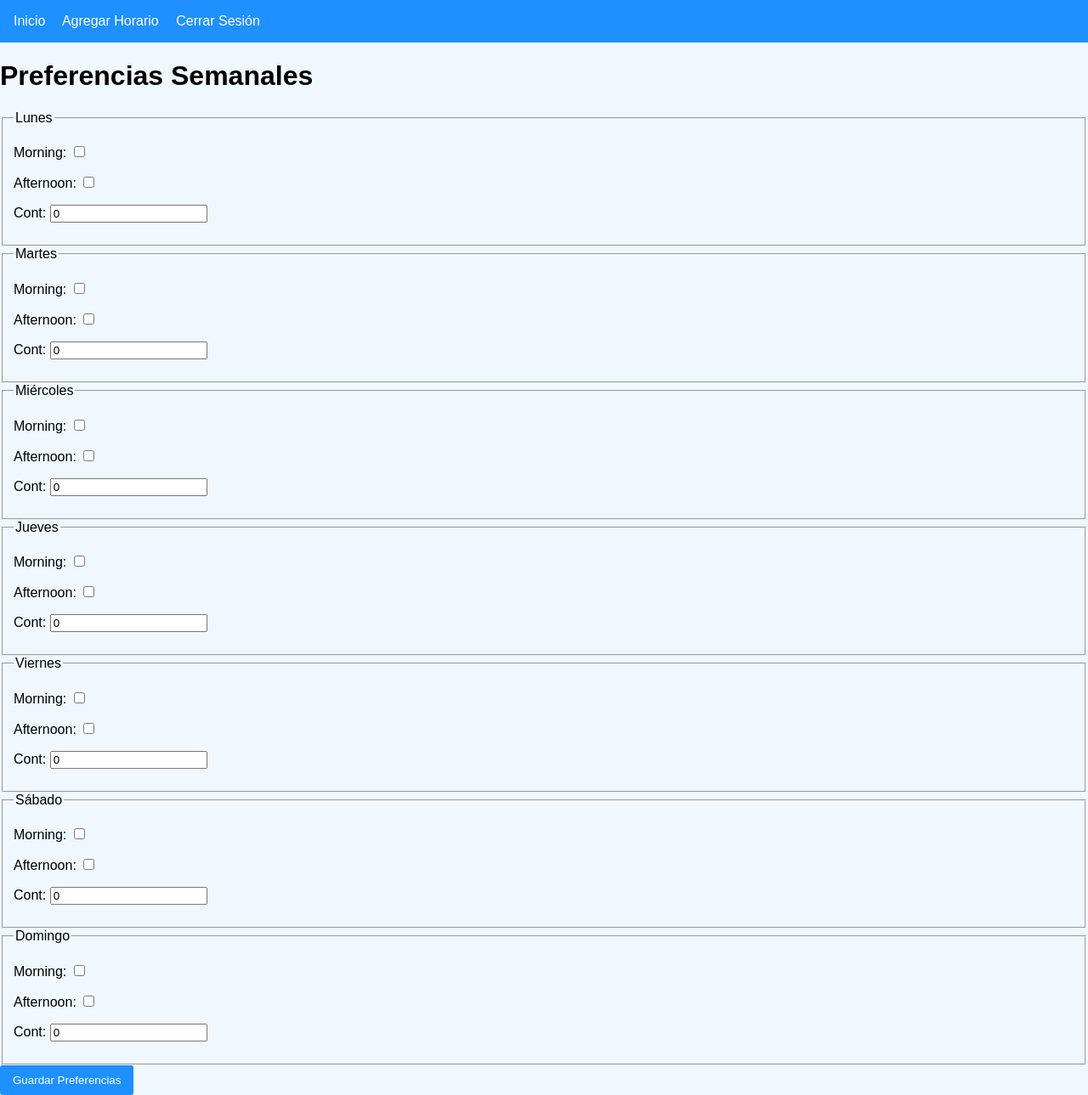
After one commit to FelipeHuertas1109/monitoria, a Django app: page /add/ in a window 1280 px wide. The commit adds this page. Shown: the whole page at 85% size. Run offline with Django 4.2, Linux system fonts and the light colour scheme; the visitor is signed in with stand-in values (Sample User, id 1); data comes from the database, SQL or seed files in the repository.

Commit message:
creacion de registrar horario

```diff
--- a/example/forms.py
+++ b/example/forms.py
@@ -9,10 +9,41 @@ class UserRegisterForm(UserCreationForm):
         model = User
         fields = ["username", "email", "password1", "password2"]
 
+# forms.py
 from django import forms
-from .models import monday
+from .models import Monday, Tuesday, Wednesday, Thursday, Friday, Saturday, Sunday
 
-class UserPreferencesForm(forms.ModelForm):
+class BaseDayPreferenceForm(forms.ModelForm):
+    """
+    Formulario base para las preferencias diarias con los campos en común.
+    """
     class Meta:
-        model = monday
-        fields = ['morning', 'afternoon']
+        fields = ['morning', 'afternoon', 'cont']
+
+class MondayForm(BaseDayPreferenceForm):
+    class Meta(BaseDayPreferenceForm.Meta):
+        model = Monday
+
+class TuesdayForm(BaseDayPreferenceForm):
+    class Meta(BaseDayPreferenceForm.Meta):
+        model = Tuesday
+
+class WednesdayForm(BaseDayPreferenceForm):
+    class Meta(BaseDayPreferenceForm.Meta):
+        model = Wednesday
+
+class ThursdayForm(BaseDayPreferenceForm):
+    class Meta(BaseDayPreferenceForm.Meta):
+        model = Thursday
+
+class FridayForm(BaseDayPreferenceForm):
+    class Meta(BaseDayPreferenceForm.Meta):
+        model = Friday
+
+class SaturdayForm(BaseDayPreferenceForm):
+    class Meta(BaseDayPreferenceForm.Meta):
+        model = Saturday
+
+class SundayForm(BaseDayPreferenceForm):
+    class Meta(BaseDayPreferenceForm.Meta):
+        model = Sunday
--- a/example/models.py
+++ b/example/models.py
@@ -1,10 +1,65 @@
 from django.db import models
 from django.contrib.auth.models import User
 
-class monday(models.Model):
+class Monday(models.Model):
     user = models.OneToOneField(User, on_delete=models.CASCADE)
     morning = models.BooleanField(default=False)
     afternoon = models.BooleanField(default=False)
+    cont = models.IntegerField(default=0)
 
     def __str__(self):
-        return f"Preferencias de {self.user.username}"
+        return f"Preferencias de {self.user.username} - Lunes"
+
+class Tuesday(models.Model):
+    user = models.OneToOneField(User, on_delete=models.CASCADE)
+    morning = models.BooleanField(default=False)
+    afternoon = models.BooleanField(default=False)
+    cont = models.IntegerField(default=0)
+
+    def __str__(self):
+        return f"Preferencias de {self.user.username} - Martes"
+
+class Wednesday(models.Model):
+    user = models.OneToOneField(User, on_delete=models.CASCADE)
+    morning = models.BooleanField(default=False)
+    afternoon = models.BooleanField(default=False)
+    cont = models.IntegerField(default=0)
+
+    def __str__(self):
+        return f"Preferencias de {self.user.username} - Miércoles"
+
+class Thursday(models.Model):
+    user = models.OneToOneField(User, on_delete=models.CASCADE)
+    morning = models.BooleanField(default=False)
+    afternoon = models.BooleanField(default=False)
+    cont = models.IntegerField(default=0)
+
+    def __str__(self):
+        return f"Preferencias de {self.user.username} - Jueves"
+
+class Friday(models.Model):
+    user = models.OneToOneField(User, on_delete=models.CASCADE)
+    morning = models.BooleanField(default=False)
+    afternoon = models.BooleanField(default=False)
+    cont = models.IntegerField(default=0)
+
+    def __str__(self):
+        return f"Preferencias de {self.user.username} - Viernes"
+
+class Saturday(models.Model):
+    user = models.OneToOneField(User, on_delete=models.CASCADE)
+    morning = models.BooleanField(default=False)
+    afternoon = models.BooleanField(default=False)
+    cont = models.IntegerField(default=0)
+
+    def __str__(self):
+        return f"Preferencias de {self.user.username} - Sábado"
+
+class Sunday(models.Model):
+    user = models.OneToOneField(User, on_delete=models.CASCADE)
+    morning = models.BooleanField(default=False)
+    afternoon = models.BooleanField(default=False)
+    cont = models.IntegerField(default=0)
+
+    def __str__(self):
+        return f"Preferencias de {self.user.username} - Domingo"
--- /dev/null
+++ b/example/templates/app/add_preferences.html
@@ -0,0 +1,47 @@
+<!-- templates/app/add_preferences.html -->
+
+{% extends 'app/base.html' %}
+
+{% block content %}
+  <h1>Preferencias Semanales</h1>
+  <form method="post">
+    {% csrf_token %}
+
+    <fieldset>
+      <legend>Lunes</legend>
+      {{ monday_form.as_p }}
+    </fieldset>
+
+    <fieldset>
+      <legend>Martes</legend>
+      {{ tuesday_form.as_p }}
+    </fieldset>
+
+    <fieldset>
+      <legend>Miércoles</legend>
+      {{ wednesday_form.as_p }}
+    </fieldset>
+
+    <fieldset>
+      <legend>Jueves</legend>
+      {{ thursday_form.as_p }}
+    </fieldset>
+
+    <fieldset>
+      <legend>Viernes</legend>
+      {{ friday_form.as_p }}
+    </fieldset>
+
+    <fieldset>
+      <legend>Sábado</legend>
+      {{ saturday_form.as_p }}
+    </fieldset>
+
+    <fieldset>
+      <legend>Domingo</legend>
+      {{ sunday_form.as_p }}
+    </fieldset>
+
+    <button type="submit">Guardar Preferencias</button>
+  </form>
+{% endblock %}
--- a/example/templates/app/base.html
+++ b/example/templates/app/base.html
@@ -57,6 +57,7 @@
         <div class="navbar">
             {% if user.is_authenticated %}
                 <a href="{% url 'index' %}">Inicio</a>
+                <a href="{% url 'add' %}">Agregar Horario</a>
                 <a href="{% url 'logout' %}">Cerrar Sesión</a>
             {% else %}
                 <a href="{% url 'login' %}">Iniciar Sesión</a>
--- a/example/urls.py
+++ b/example/urls.py
@@ -7,5 +7,5 @@ urlpatterns = [
     path('register/', views.register_view, name='register'),
     path('login/', views.login_view, name='login'),
     path('logout/', views.logout_view, name='logout'),
-    path('preferences/', views.user_preferences_view, name='user_preferences')
+    path('add/', views.add_preferences_view, name='add'),
 ]
--- a/example/views.py
+++ b/example/views.py
@@ -5,8 +5,6 @@ from django.contrib import messages
 from django.shortcuts import render, redirect
 from .forms import UserRegisterForm
 from datetime import datetime
-from .models import monday
-from .forms import UserPreferencesForm
 from django.contrib.auth.decorators import login_required
 import pytz
 
@@ -34,20 +32,6 @@ def index_view(request):
         })
     else:
         return redirect("login")  # Redirige a la vista de login si no está autenticado
-
-@login_required
-def user_preferences_view(request):
-    preferences, created = monday.objects.get_or_create(user=request.user)
-
-    if request.method == "POST":
-        form = UserPreferencesForm(request.POST, instance=preferences)
-        if form.is_valid():
-            form.save()
-            return redirect('success_page')  # Redirige a una página de éxito
-    else:
-        form = UserPreferencesForm(instance=preferences)
-
-    return render(request, 'app/preferences.html', {'form': form})
 
 def register_view(request):
     if request.method == "POST":
@@ -77,3 +61,73 @@ def logout_view(request):
     logout(request)
     messages.success(request, "Has cerrado sesión.")
     return redirect("login")
+
+# views.py
+from django.shortcuts import render, redirect
+from django.contrib.auth.decorators import login_required
+from .models import Monday, Tuesday, Wednesday, Thursday, Friday, Saturday, Sunday
+from .forms import (
+    MondayForm, TuesdayForm, WednesdayForm,
+    ThursdayForm, FridayForm, SaturdayForm, SundayForm
+)
+
+@login_required
+def add_preferences_view(request):
+    """
+    Vista para agregar o editar las preferencias de todos los días en una misma página.
+    La URL es /add/.
+    """
+    # Se obtienen o crean las instancias para cada día asociadas al usuario autenticado.
+    monday, _   = Monday.objects.get_or_create(user=request.user)
+    tuesday, _  = Tuesday.objects.get_or_create(user=request.user)
+    wednesday, _= Wednesday.objects.get_or_create(user=request.user)
+    thursday, _ = Thursday.objects.get_or_create(user=request.user)
+    friday, _   = Friday.objects.get_or_create(user=request.user)
+    saturday, _ = Saturday.objects.get_or_create(user=request.user)
+    sunday, _   = Sunday.objects.get_or_create(user=request.user)
+
+    if request.method == 'POST':
+        # Se instancian los formularios con los datos del POST y un prefix para diferenciarlos.
+        monday_form    = MondayForm(request.POST, instance=monday, prefix='mon')
+        tuesday_form   = TuesdayForm(request.POST, instance=tuesday, prefix='tue')
+        wednesday_form = WednesdayForm(request.POST, instance=wednesday, prefix='wed')
+        thursday_form  = ThursdayForm(request.POST, instance=thursday, prefix='thu')
+        friday_form    = FridayForm(request.POST, instance=friday, prefix='fri')
+        saturday_form  = SaturdayForm(request.POST, instance=saturday, prefix='sat')
+        sunday_form    = SundayForm(request.POST, instance=sunday, prefix='sun')
+
+        # Se valida que todos los formularios sean correctos.
+        if (monday_form.is_valid() and tuesday_form.is_valid() and wednesday_form.is_valid() and
+            thursday_form.is_valid() and friday_form.is_valid() and saturday_form.is_valid() and
+            sunday_form.is_valid()):
+
+            monday_form.save()
+            tuesday_form.save()
+            wednesday_form.save()
+            thursday_form.save()
+            friday_form.save()
+            saturday_form.save()
+            sunday_form.save()
+
+            # Redirige a la misma URL o a otra página de éxito.
+            return redirect('add')
+    else:
+        # En caso de GET se instancian los formularios con la instancia actual y un prefix.
+        monday_form    = MondayForm(instance=monday, prefix='mon')
+        tuesday_form   = TuesdayForm(instance=tuesday, prefix='tue')
+        wednesday_form = WednesdayForm(instance=wednesday, prefix='wed')
+        thursday_form  = ThursdayForm(instance=thursday, prefix='thu')
+        friday_form    = FridayForm(instance=friday, prefix='fri')
+        saturday_form  = SaturdayForm(instance=saturday, prefix='sat')
+        sunday_form    = SundayForm(instance=sunday, prefix='sun')
+
+    context = {
+        'monday_form': monday_form,
+        'tuesday_form': tuesday_form,
+        'wednesday_form': wednesday_form,
+        'thursday_form': thursday_form,
+        'friday_form': friday_form,
+        'saturday_form': saturday_form,
+        'sunday_form': sunday_form,
+    }
+    return render(request, 'app/add_preferences.html', context)
```
Also changed, not shown: example/templates/app/preferences.html (deleted, +0 -10 lines), example/migrations/0002_delete_monday.py (added), example/migrations/0003_initial.py (added), example/migrations/0004_monday_cont_friday_saturday_sunday_thursday_tuesday_and_more.py (added).
